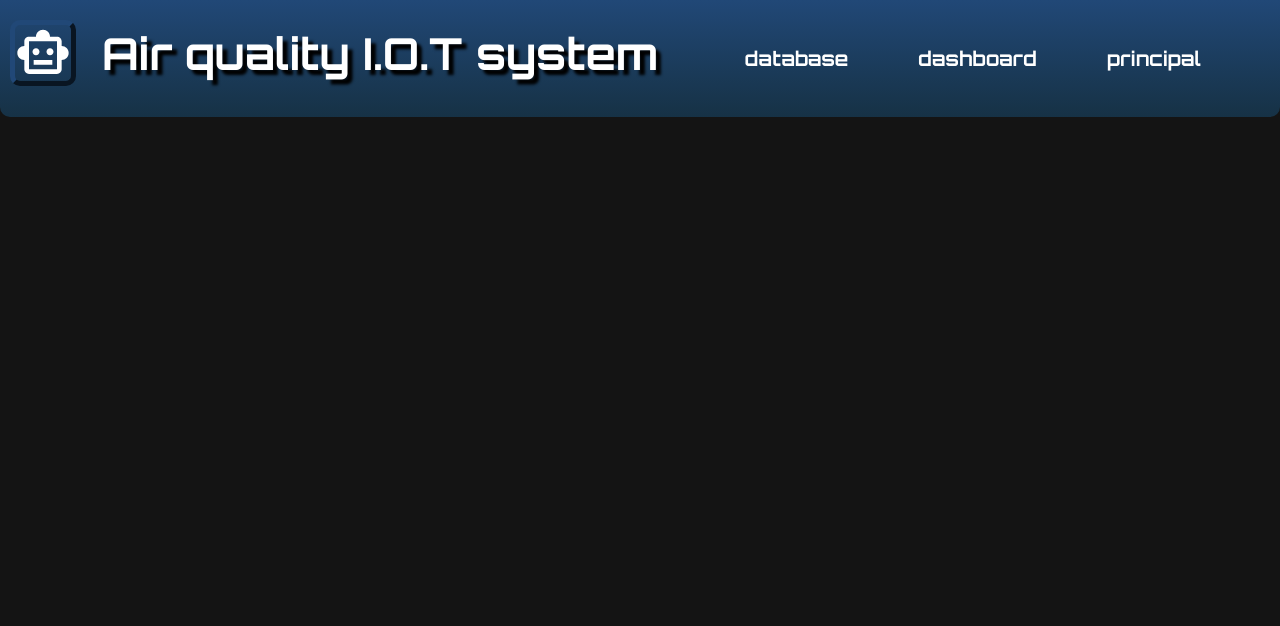
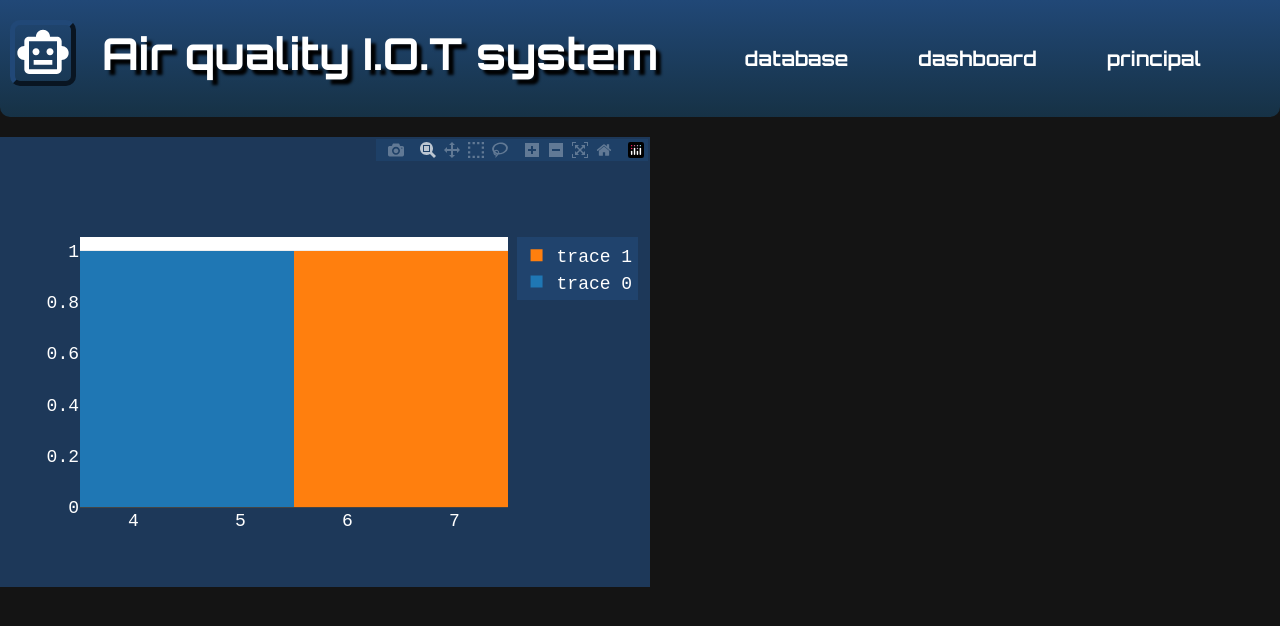
Before and after one commit to 5t3353/Iot-app, a Flask app: page /dashboard in a window 1280 px wide. Shown: the top 626 px of the page. Run offline with Flask 2, Linux system fonts and the light colour scheme; parts of the project's set-up code (start-up, migrations or seed data) failed here and were passed over; some libraries are stand-ins or nearby versions.

Commit message:
Update dashboard.html

```diff
--- a/templates/dashboard.html
+++ b/templates/dashboard.html
@@ -32,9 +32,9 @@
   </main>
 </body>
 <script type="text/javascript" >
-  var x1 = {{data}};
+  var x1 = [5];
 
-  var x2 = {{data}};
+  var x2 = [7];
 
   var trace1 = {
 
```
